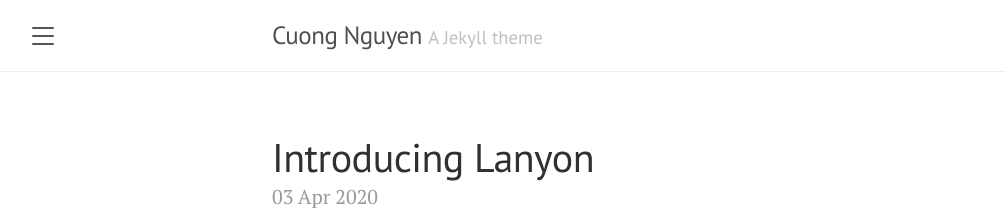
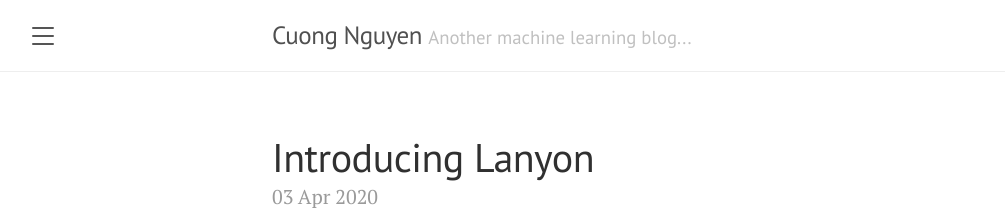
Before and after one commit to cuongqn/cuongqn.github.io, a Jekyll site: the page built from index.html, in a window 1280 px wide and 900 px high. Shown: the top 220 px of the window, without its empty margins (8-1013 px from the left). Built offline with Jekyll 4.4.1, drawn with Linux system fonts in a browser that asks for light colours; the list of posts is cut into pages by our own code.

Commit message:
new theme

```diff
--- a/_config.yml
+++ b/_config.yml
@@ -1,6 +1,6 @@
 # Setup
 title:               Cuong Nguyen
-tagline:             'A Jekyll theme'
+tagline:             'Another machine learning blog...'
 description:         'A reserved <a href="https://jekyllrb.com" target="_blank">Jekyll</a> theme that places the utmost gravity on content with a hidden drawer. Made by <a href="https://twitter.com/mdo" target="_blank">@mdo</a>.'
 url:                 https://cuongqn.github.io
 baseurl:             ''
```
